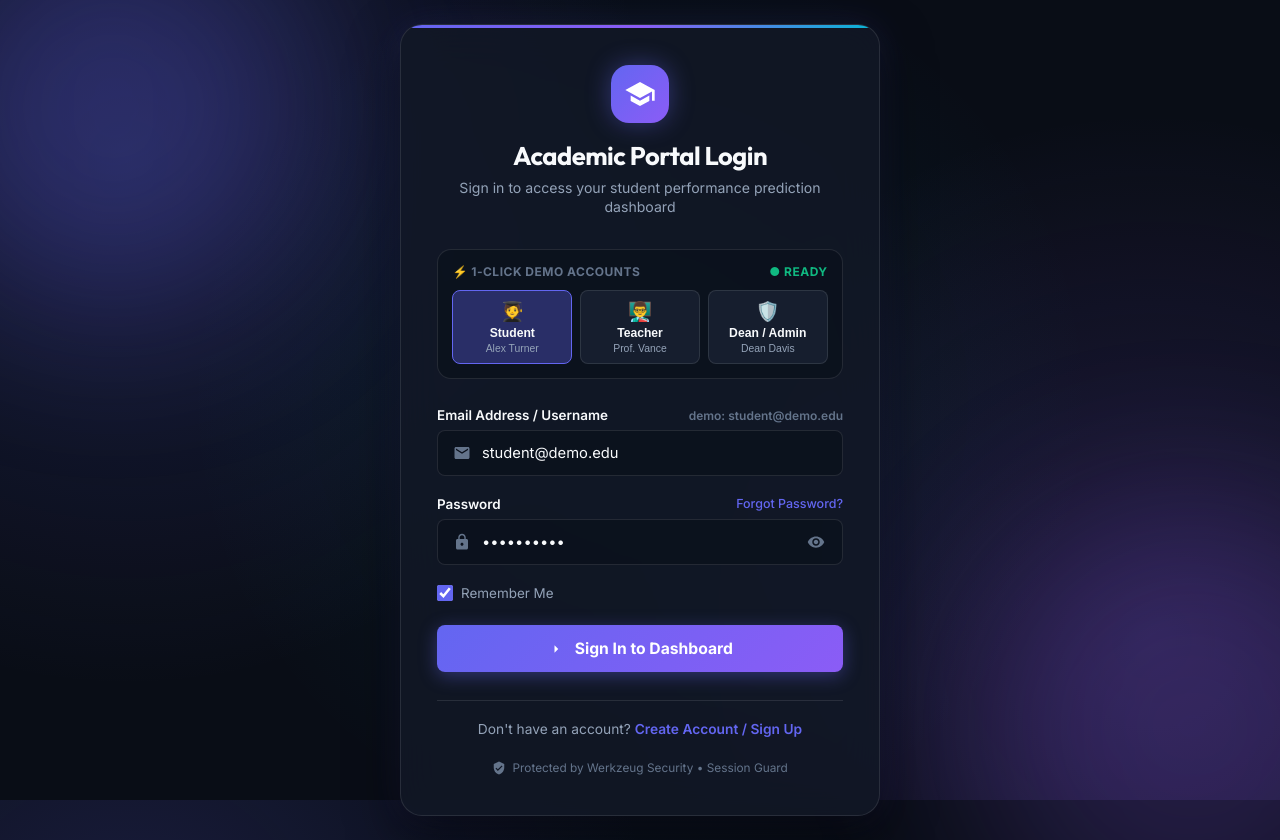
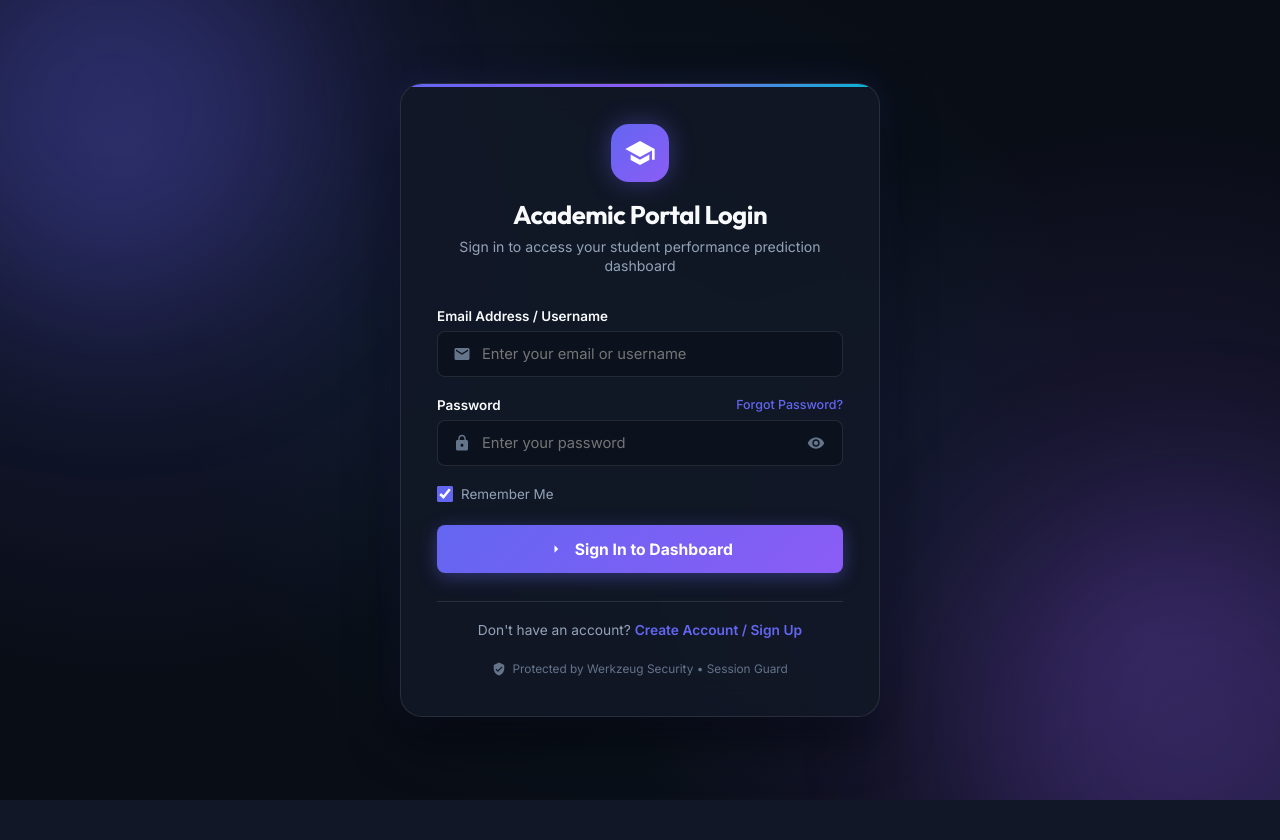
Before and after one commit to sujalmorale/Student-Performance-Prediction-2, a Flask app: page /login in a window 1280 px wide. After the commit the page ends 800 px from the top, so only its background shows below. Run offline with Flask 2, Linux system fonts and the light colour scheme.

Commit message:
Remove hardcoded Alex Turner demo presets and student placeholders

```diff
--- a/app.py
+++ b/app.py
@@ -608,7 +608,7 @@ def predict():
         record = PredictionRecord(
             user_id=user.id if user else data.get('user_id'),
             student_id=data.get('student_id', user.id if user else 'STU-CUSTOM'),
-            student_name=data.get('student_name', user.name if user else 'Alex Turner'),
+            student_name=data.get('student_name', user.name if user else 'Student'),
             study_hours=float(data.get('study_hours', 18)),
             attendance=float(data.get('attendance', 85)),
             previous_score=float(data.get('previous_score', 75)),
--- a/js/app.js
+++ b/js/app.js
@@ -420,8 +420,8 @@ async function submitPredictionForm() {
     }
     const payload = {
       ...formData,
-      student_name: currentUser ? currentUser.name : 'Alex Turner',
-      student_id: currentUser ? currentUser.id : 'STU-2026-081',
+      student_name: currentUser ? currentUser.name : 'Student',
+      student_id: currentUser ? currentUser.id : 'STU-ID',
       user_id: currentUser ? currentUser.id : null
     };
 
@@ -2014,7 +2014,7 @@ async function loadDatabaseHistory(showNotification = true) {
             <td style="font-weight:700; color:var(--text-dim);">#${r.id}</td>
             <td style="font-size:0.78rem; color:var(--text-muted); white-space:nowrap;">${r.created_at || 'Just now'}</td>
             <td>
-              <strong style="color:var(--text-main); font-size:0.86rem;">${r.student_name || 'Alex Turner'}</strong>
+              <strong style="color:var(--text-main); font-size:0.86rem;">${r.student_name || 'Student'}</strong>
               <div style="font-size:0.72rem; color:var(--text-dim);">${r.student_id || 'STU-ID'}</div>
             </td>
             <td>${r.study_hours}h</td>
--- a/static/js/app.js
+++ b/static/js/app.js
@@ -420,8 +420,8 @@ async function submitPredictionForm() {
     }
     const payload = {
       ...formData,
-      student_name: currentUser ? currentUser.name : 'Alex Turner',
-      student_id: currentUser ? currentUser.id : 'STU-2026-081',
+      student_name: currentUser ? currentUser.name : 'Student',
+      student_id: currentUser ? currentUser.id : 'STU-ID',
       user_id: currentUser ? currentUser.id : null
     };
 
@@ -2014,7 +2014,7 @@ async function loadDatabaseHistory(showNotification = true) {
             <td style="font-weight:700; color:var(--text-dim);">#${r.id}</td>
             <td style="font-size:0.78rem; color:var(--text-muted); white-space:nowrap;">${r.created_at || 'Just now'}</td>
             <td>
-              <strong style="color:var(--text-main); font-size:0.86rem;">${r.student_name || 'Alex Turner'}</strong>
+              <strong style="color:var(--text-main); font-size:0.86rem;">${r.student_name || 'Student'}</strong>
               <div style="font-size:0.72rem; color:var(--text-dim);">${r.student_id || 'STU-ID'}</div>
             </td>
             <td>${r.study_hours}h</td>
--- a/templates/login.html
+++ b/templates/login.html
@@ -3,8 +3,8 @@
 <head>
   <meta charset="UTF-8">
   <meta name="viewport" content="width=device-width, initial-scale=1.0">
-  <title>Sign In | Student Performance Prediction Portal</title>
-  <meta name="description" content="Secure login portal for students, teachers, and administrators.">
+  <title>Sign In | Academic Portal</title>
+  <meta name="description" content="Secure login portal for academic performance prediction and counseling tools.">
   <link rel="stylesheet" href="/static/css/auth.css">
   <script src="/static/js/auth.js" defer></script>
 </head>
@@ -26,31 +26,6 @@
         </div>
         <h1 class="auth-title">Academic Portal Login</h1>
         <p class="auth-subtitle">Sign in to access your student performance prediction dashboard</p>
-      </div>
-
-      <!-- 1-Click Instant Demo Login Accounts -->
-      <div class="demo-accounts-box">
-        <div class="demo-header-label">
-          <span>⚡ 1-Click Demo Accounts</span>
-          <span style="color:var(--accent-emerald);">● Ready</span>
-        </div>
-        <div class="demo-chips-grid">
-          <button type="button" class="demo-chip active" id="chip-student" onclick="fillDemoCredentials('student')">
-            <span class="demo-chip-icon">🧑‍🎓</span>
-            <span class="demo-chip-role">Student</span>
-            <span class="demo-chip-name">Alex Turner</span>
-          </button>
-          <button type="button" class="demo-chip" id="chip-teacher" onclick="fillDemoCredentials('teacher')">
-            <span class="demo-chip-icon">👨‍🏫</span>
-            <span class="demo-chip-role">Teacher</span>
-            <span class="demo-chip-name">Prof. Vance</span>
-          </button>
-          <button type="button" class="demo-chip" id="chip-admin" onclick="fillDemoCredentials('admin')">
-            <span class="demo-chip-icon">🛡️</span>
-            <span class="demo-chip-role">Dean / Admin</span>
-            <span class="demo-chip-name">Dean Davis</span>
-          </button>
-        </div>
       </div>
 
       <!-- Flash Messages -->
@@ -78,13 +53,12 @@
         <div class="form-group">
           <label class="form-label" for="login-email">
             <span>Email Address / Username</span>
-            <span style="font-size:0.75rem; color:var(--text-dim);">demo: student@demo.edu</span>
           </label>
           <div class="input-container">
             <span class="input-icon">
               <svg width="18" height="18" fill="currentColor" viewBox="0 0 24 24"><path d="M20 4H4c-1.1 0-1.99.9-1.99 2L2 18c0 1.1.9 2 2 2h16c1.1 0 2-.9 2-2V6c0-1.1-.9-2-2-2zm0 4l-8 5-8-5V6l8 5 8-5v2z"/></svg>
             </span>
-            <input type="text" id="login-email" name="email" class="auth-input" placeholder="student@demo.edu" value="student@demo.edu" required autocomplete="username">
+            <input type="text" id="login-email" name="email" class="auth-input" placeholder="Enter your email or username" required autocomplete="username">
           </div>
         </div>
 
@@ -98,7 +72,7 @@
             <span class="input-icon">
               <svg width="18" height="18" fill="currentColor" viewBox="0 0 24 24"><path d="M18 8h-1V6c0-2.76-2.24-5-5-5S7 3.24 7 6v2H6c-1.1 0-2 .9-2 2v10c0 1.1.9 2 2 2h12c1.1 0 2-.9 2-2V10c0-1.1-.9-2-2-2zm-6 9c-1.1 0-2-.9-2-2s.9-2 2-2 2 .9 2 2-.9 2-2 2zm3.1-9H8.9V6c0-1.71 1.39-3.1 3.1-3.1 1.71 0 3.1 1.39 3.1 3.1v2z"/></svg>
             </span>
-            <input type="password" id="login-password" name="password" class="auth-input" placeholder="••••••••" value="student123" required autocomplete="current-password">
+            <input type="password" id="login-password" name="password" class="auth-input" placeholder="Enter your password" required autocomplete="current-password">
             <button type="button" class="btn-toggle-pwd" data-target="login-password" title="Show / Hide Password">
               <svg width="18" height="18" fill="currentColor" viewBox="0 0 24 24"><path d="M12 4.5C7 4.5 2.73 7.61 1 12c1.73 4.39 6 7.5 11 7.5s9.27-3.11 11-7.5c-1.73-4.39-6-7.5-11-7.5zM12 17c-2.76 0-5-2.24-5-5s2.24-5 5-5 5 2.24 5 5-2.24 5-5 5zm0-8c-1.66 0-3 1.34-3 3s1.34 3 3 3 3-1.34 3-3-1.34-3-3-3z"/></svg>
             </button>
```
Also changed, not shown: database.py (+6 -5 lines), templates/dashboard.html (+6 -6 lines), data/student_records.db.
